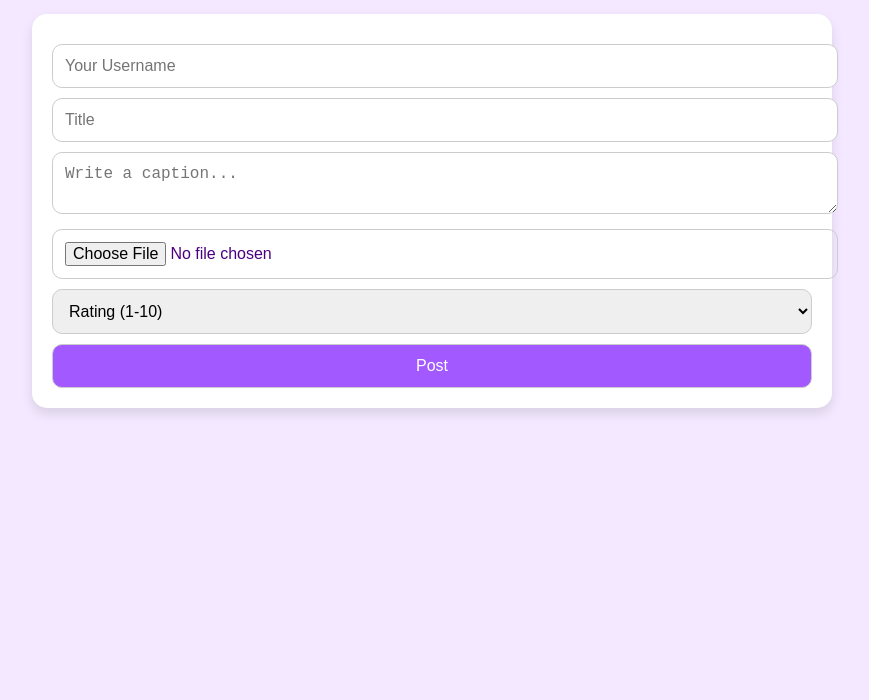
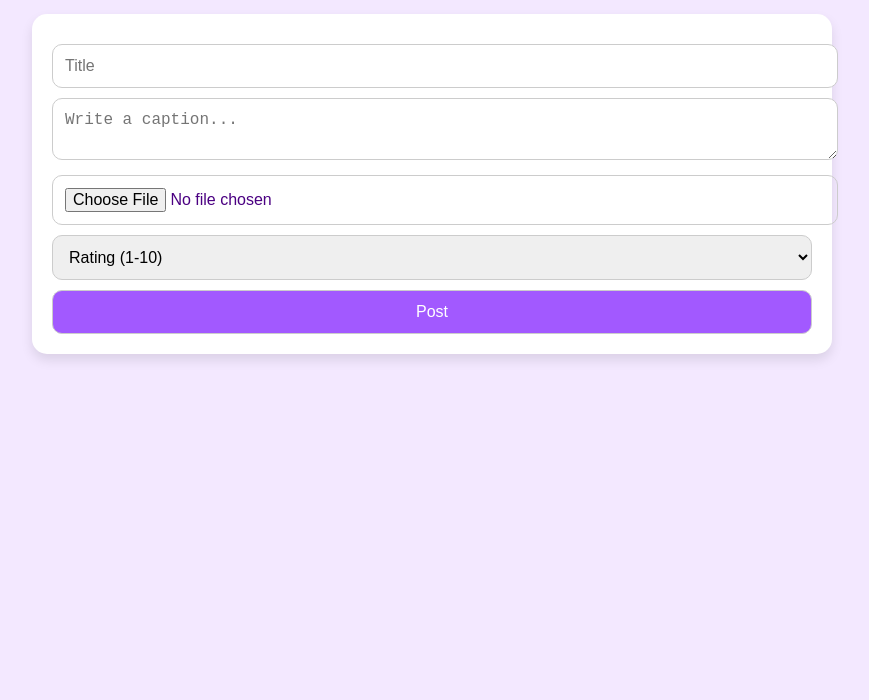
Before and after one commit to kaitlynpakk/gened1188, a plain HTML site: page socials.html in a window 1280 px wide. Shown: the part 100-800 px from the top of the page, without its empty margins (208-1077 px from the left). Drawn offline with Linux system fonts and the light colour scheme.

Commit message:
Update socials.html
remove username prompt

```diff
--- a/socials.html
+++ b/socials.html
@@ -91,7 +91,6 @@
   <div class="container">
     <h1>Habit Harmony Social Feed</h1>
     <form id="postForm">
-      <input type="text" id="username" placeholder="Your Username" required>
       <input type="text" id="title" placeholder="Title" required>
       <textarea id="caption" placeholder="Write a caption..." required></textarea>
       <input type="file" id="imageFile" accept="image/jpeg" required>
```
